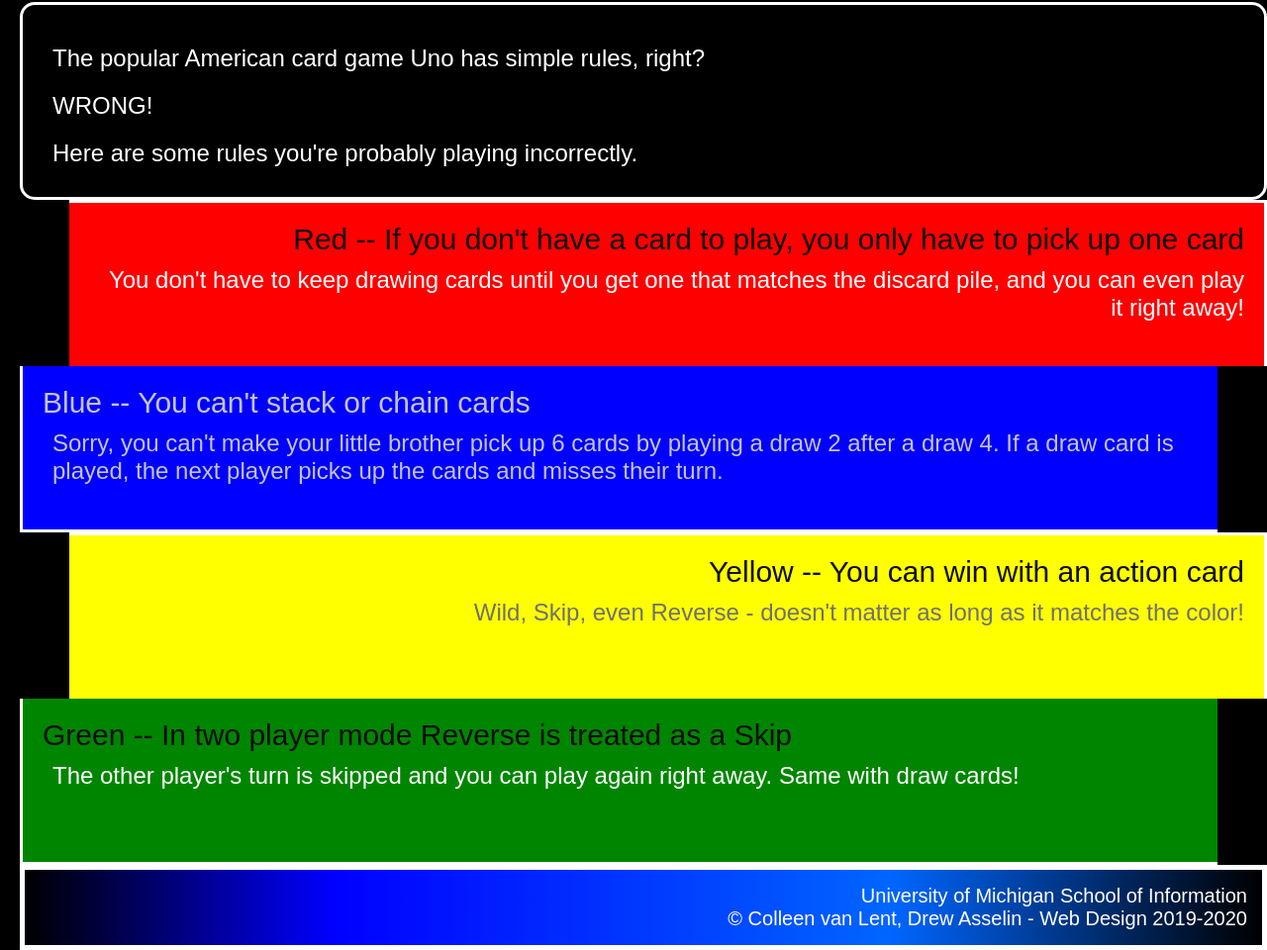
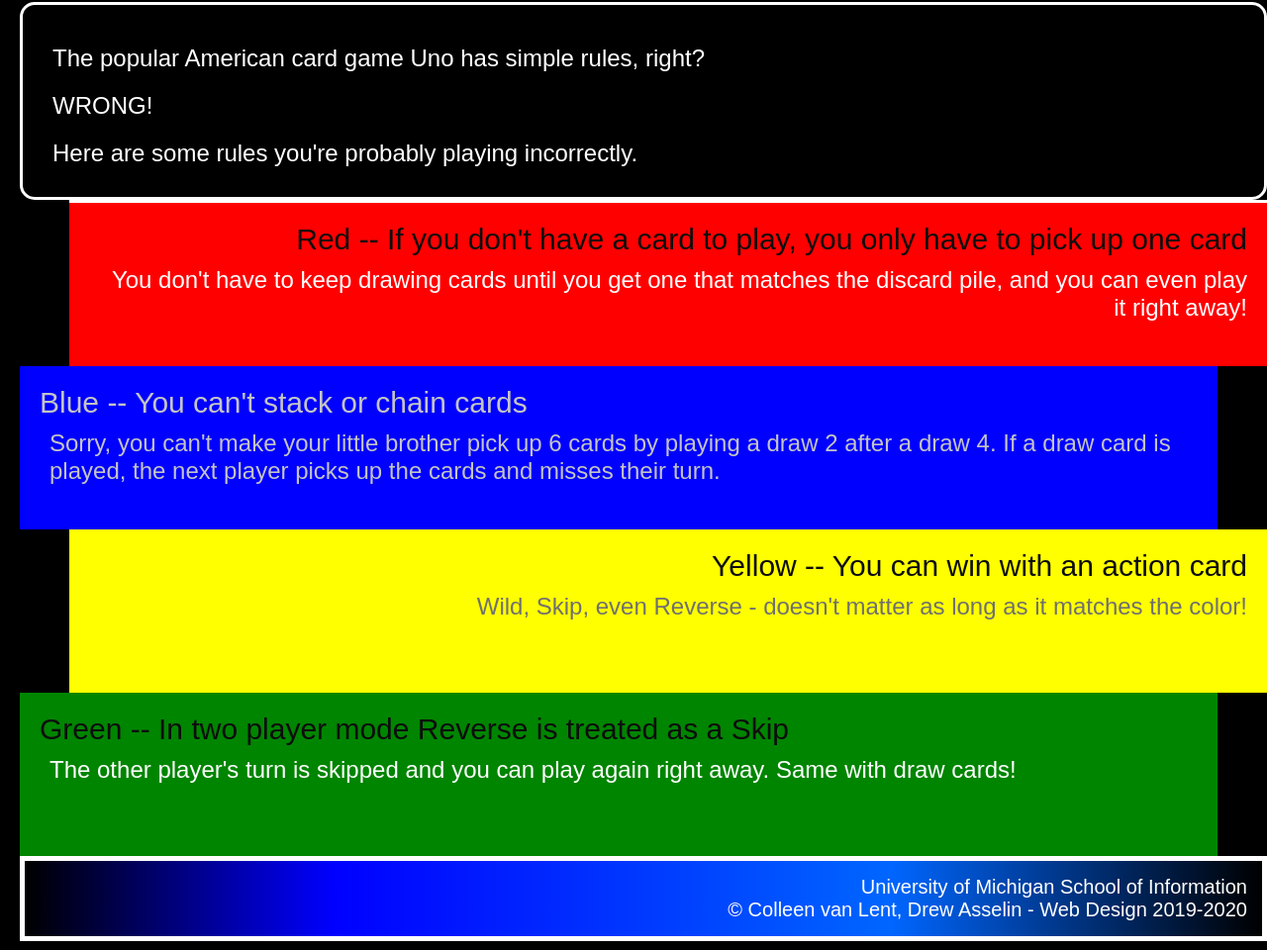
Before and after one commit to sadiahai/hw2-2024, a plain HTML site: page index.html in a window 1280 px wide. Shown: the part 332-1292 px from the top of the page at 99% size. Drawn offline with Linux system fonts and the light colour scheme.

Commit message:
Add files via upload

```diff
--- a/css/style.css
+++ b/css/style.css
@@ -26,6 +26,7 @@
     margin-left: 20px;
     margin-right: 20 px;
     margin-top: 20px;
+    margin-bottom: 0px;
 }
 h1 {
     font-size: 42px;
@@ -68,6 +69,7 @@
     margin-left: 50px;
     border-bottom: 2px;
     border-left: 5px;
+    border-right: 0px;
   }
 .blue {
     background-color: #0000FF;
@@ -75,6 +77,8 @@
     margin-right: 50px;
     border-right: 5px;
     border-top: 2px;
+    border-bottom: 0px;
+    border-left: 0px;
 }
 .blue p {
     color: #C4C4C4;
@@ -88,6 +92,8 @@
     margin-left: 50px;
     border-bottom: 2px;
     border-left: 5px;
+    border-right: 0px;
+    border-top: 0px;
 }
 .yellow p {
     color: #707070;
@@ -98,6 +104,8 @@
     margin-right: 50px;
     border-right: 5px;
     border-top: 2px;
+    border-left: 0px;
+    border-bottom: 0px;
 }
 footer {
     background: linear-gradient(to right, #000000, #0000ff 25%, #0066ff 70%, #000000);
@@ -109,4 +117,5 @@
     padding-top: 15px;
     padding-right: 15px;
     padding-bottom: 15px;
+    padding-left: 0px;
 }
```
